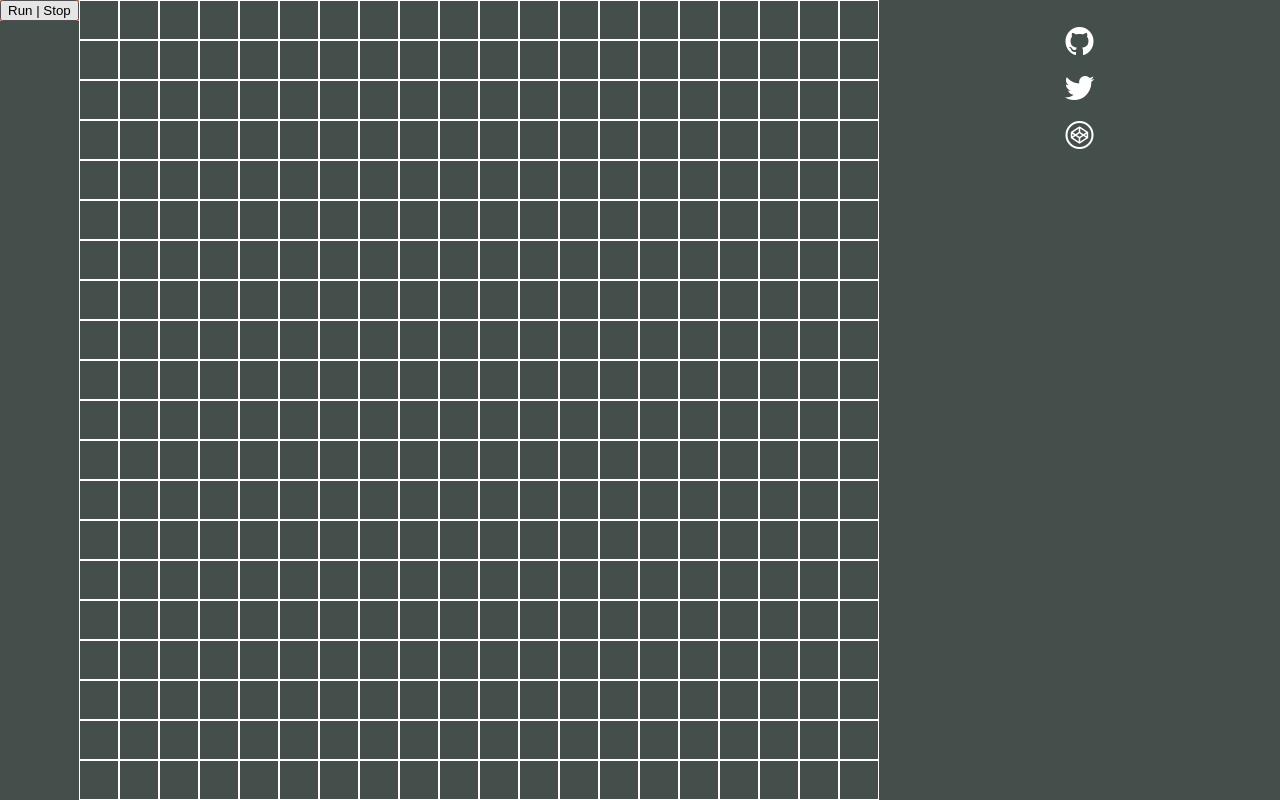
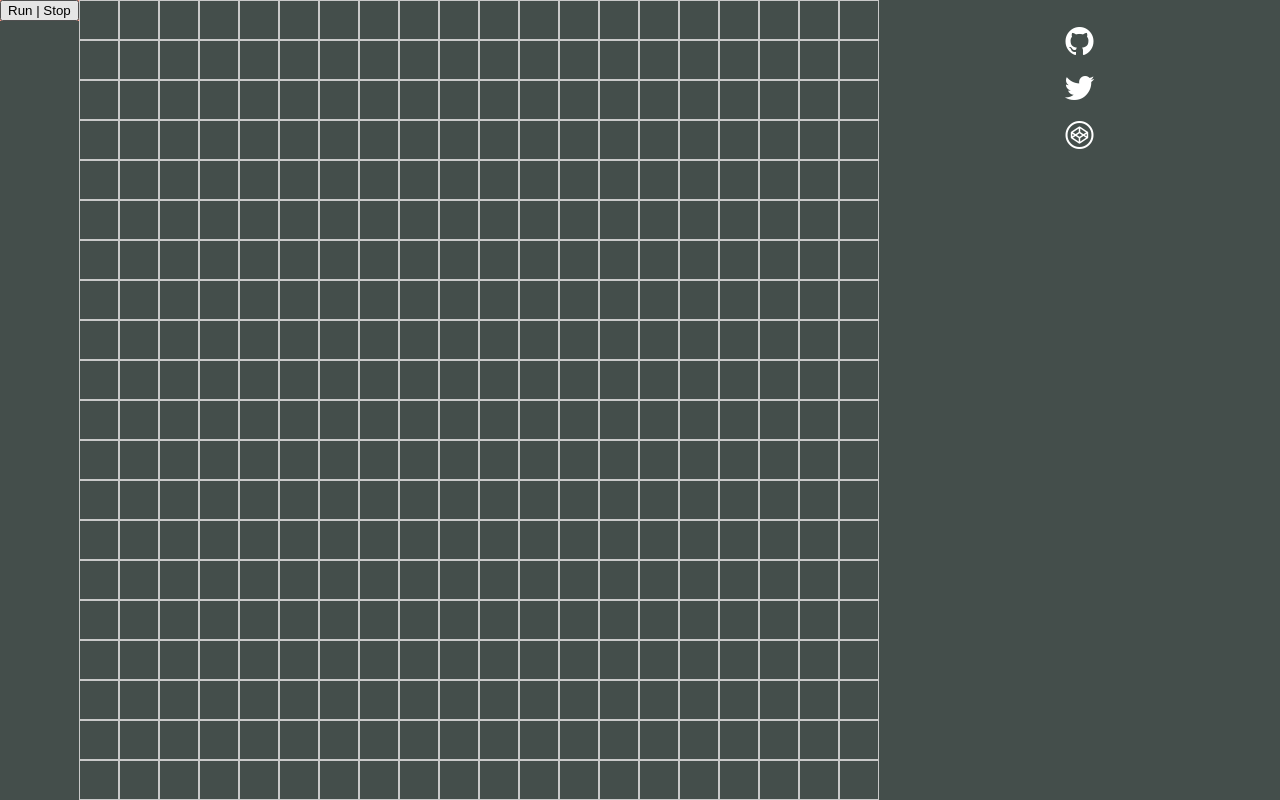
Before and after one commit to gurugu-fcc-projects/FCC_game_of_life, a React (Create React App) app: page / in a window 1280 px wide. Built offline with nearby package versions, Linux system fonts and the light colour scheme.

Commit message:
Use light grey for gameboard borders

```diff
--- a/src/scss/partials/_gameboard.scss
+++ b/src/scss/partials/_gameboard.scss
@@ -33,9 +33,9 @@
   display: flex;
   div {
     // background: rgb(121, 122, 218);
-    background-color: rgb(68, 78, 75);
+    // background-color: rgb(68, 78, 75);
     // margin: 1px;
-    border: 1px solid #fff;
+    border: 1px solid rgb(201, 201, 201);
     // color: white;
     // font-weight: bold;
     flex: 1 1 auto;
```
